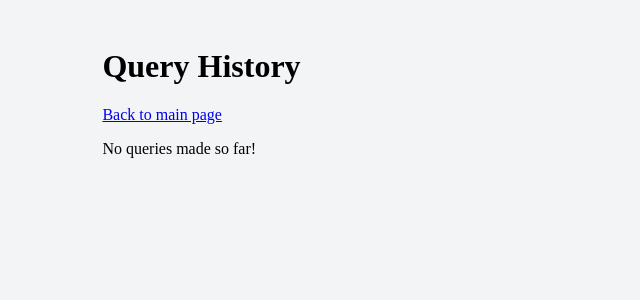
After one commit to mpbe/AI-Clinical-Notes-Summariser, a Flask app: page /history in a window 1280 px wide. The commit adds this page. Shown: the top 300 px of the page, without its empty margins (0-640 px from the left). Run offline with Flask 3, Linux system fonts and the light colour scheme.

Commit message:
history page added, routes updated

```diff
--- a/app/routes.py
+++ b/app/routes.py
@@ -3,6 +3,7 @@ from .services import ai_service
 
 main = Blueprint("main", __name__)
 
+query_history = []
 
 @main.route("/", methods=["GET", "POST"])
 def index():
@@ -18,4 +19,11 @@ def index():
 
         response = ai_service.summarise_clinical_notes(notes=notes)
 
+        query_history.append(response)
+
     return render_template("index.html", response=response)
+
+
+@main.route("/history")
+def history():
+    return render_template("history.html", history=query_history)
--- a/app/static/styles.css
+++ b/app/static/styles.css
@@ -36,6 +36,7 @@ body {
     border-style: solid;
     border-width: 1px;
     border-radius: 0.5rem;
+    margin-bottom: 20px;
 }
 
 #submit-button:hover {
@@ -46,3 +47,7 @@ body {
     white-space: pre-wrap;
     word-wrap: break-word;
 }
+
+#history-response {
+    text-decoration: underline;
+}
--- /dev/null
+++ b/app/templates/history.html
@@ -0,0 +1,21 @@
+<!DOCTYPE html>
+<html lang="en">
+<head>
+    <meta charset="UTF-8">
+    <title>Query History</title>
+    <link rel="stylesheet" href="{{ url_for('static', filename='styles.css') }}">
+</head>
+<body>
+    <h1>Query History</h1>
+    <a href="{{url_for('main.index')}}">Back to main page</a>
+
+    {%if not history%}
+        <p>No queries made so far!</p>
+    {%else%}
+        {%for h in history%}
+            <h2 id="history-response">Response {{loop.index}}</h2>
+            <pre id="ai-response">{{h}}</pre>
+        {%endfor%}
+    {%endif%}
+</body>
+</html>
--- a/app/templates/index.html
+++ b/app/templates/index.html
@@ -23,6 +23,8 @@
         </div>
     </form>
 
+    <a href="{{url_for('main.history')}}">View query history</a>
+
     {%if response%}
         <h2>Result:</h2>
         <pre id="ai-response">
```
